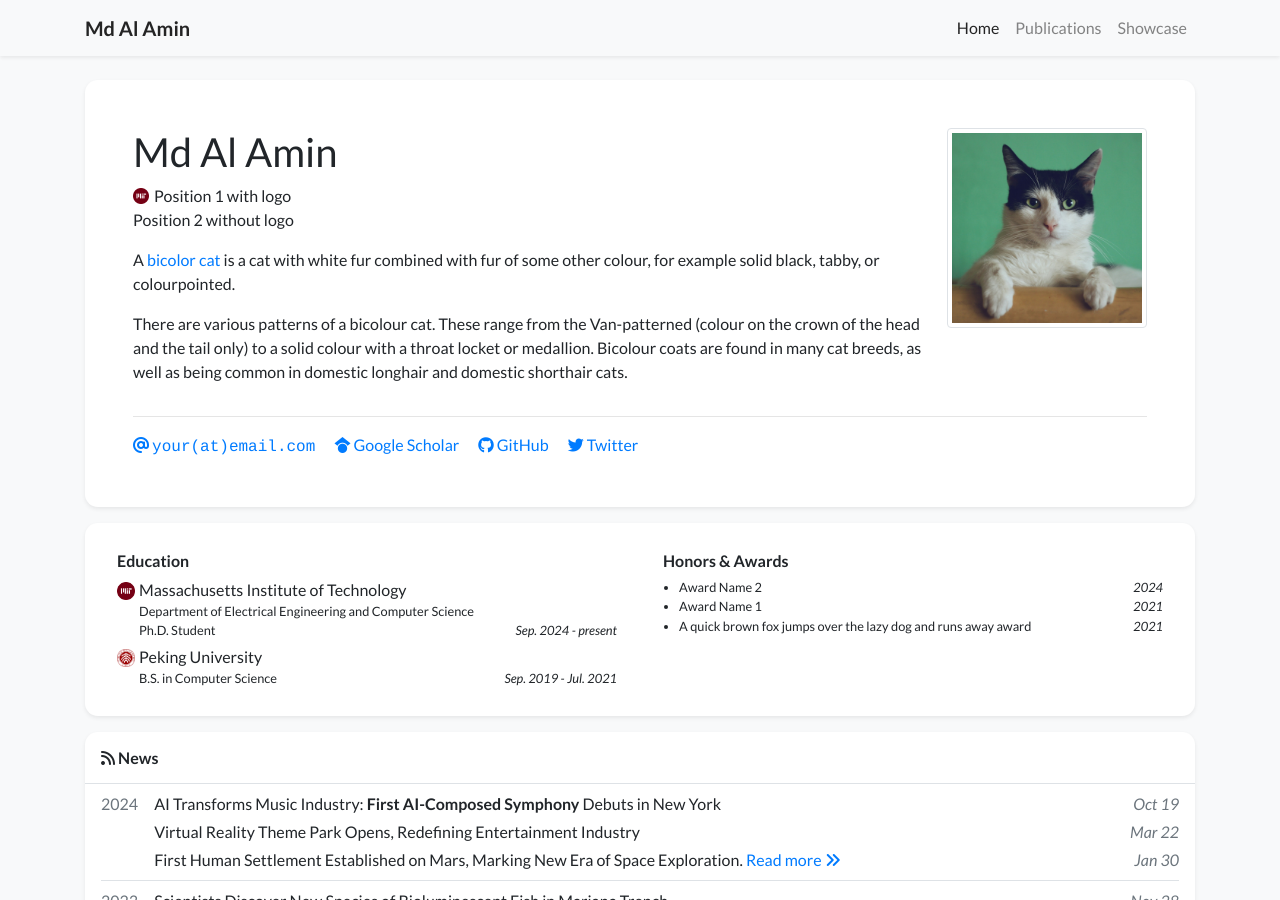
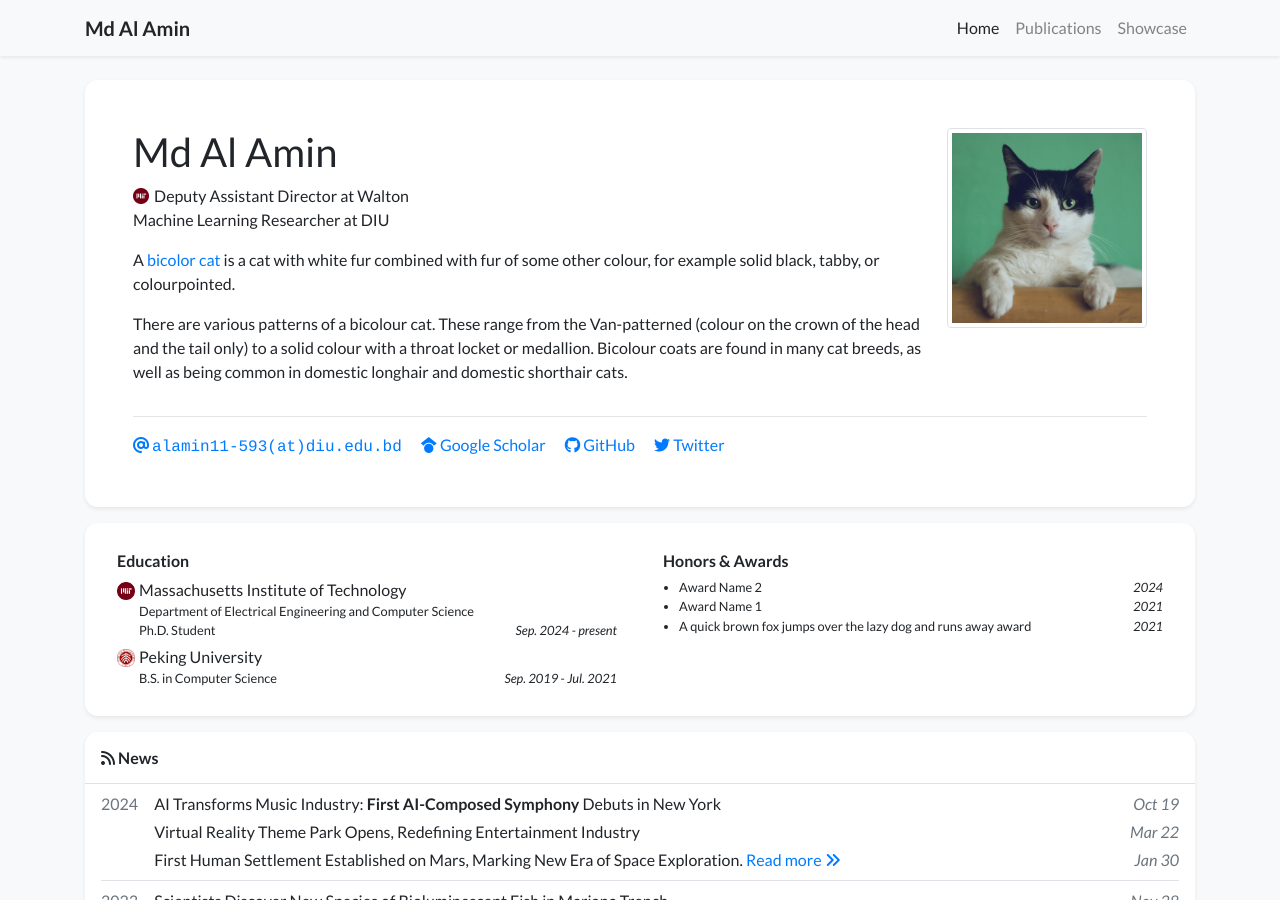
Before and after one commit to Alamin-Tokee/alamin-tokee.github.io, a Jekyll site: the page built from index.html, in a window 1280 px wide and 900 px high. Built offline with Jekyll 4.4.1, drawn with Linux system fonts in a browser that asks for light colours; nearby versions of some CDN libraries; a style sheet for code colours, icons or effects is not loaded.

Commit message:
Academic portfolio

```diff
--- a/_data/profile.yml
+++ b/_data/profile.yml
@@ -4,15 +4,15 @@ navbar_name: "Md Al Amin"
 
 positions:
 - logo: /assets/images/badges/MIT_Social_circle.png  # Logo is optional
-  name: Position 1 with logo
-- name: Position 2 without logo
+  name: Deputy Assistant Director at Walton
+- name: Machine Learning Researcher at DIU
 
 
-email: "your@email.com"
+email: "alamin11-593@diu.edu.bd"
 # cv_link: link-to-your-cv-file
 gscholar: xFmQpf4AAAAJ  # This is an example, replace it with your own Google Scholar ID
-github: your_github_id
-twitter: your_twitter_id  # Do not include the '@' symbol
+github: Alamin-Tokee
+twitter: tokkee_al # Do not include the '@' symbol
 # wechat_qrcode: /assets/images/etc/wechat.jpg
 # wechat_prompt: >-
 #   Please tell me your <strong>name</strong> and <strong>affiliation</strong> (current or past) when adding my wechat. Thanks!
```
